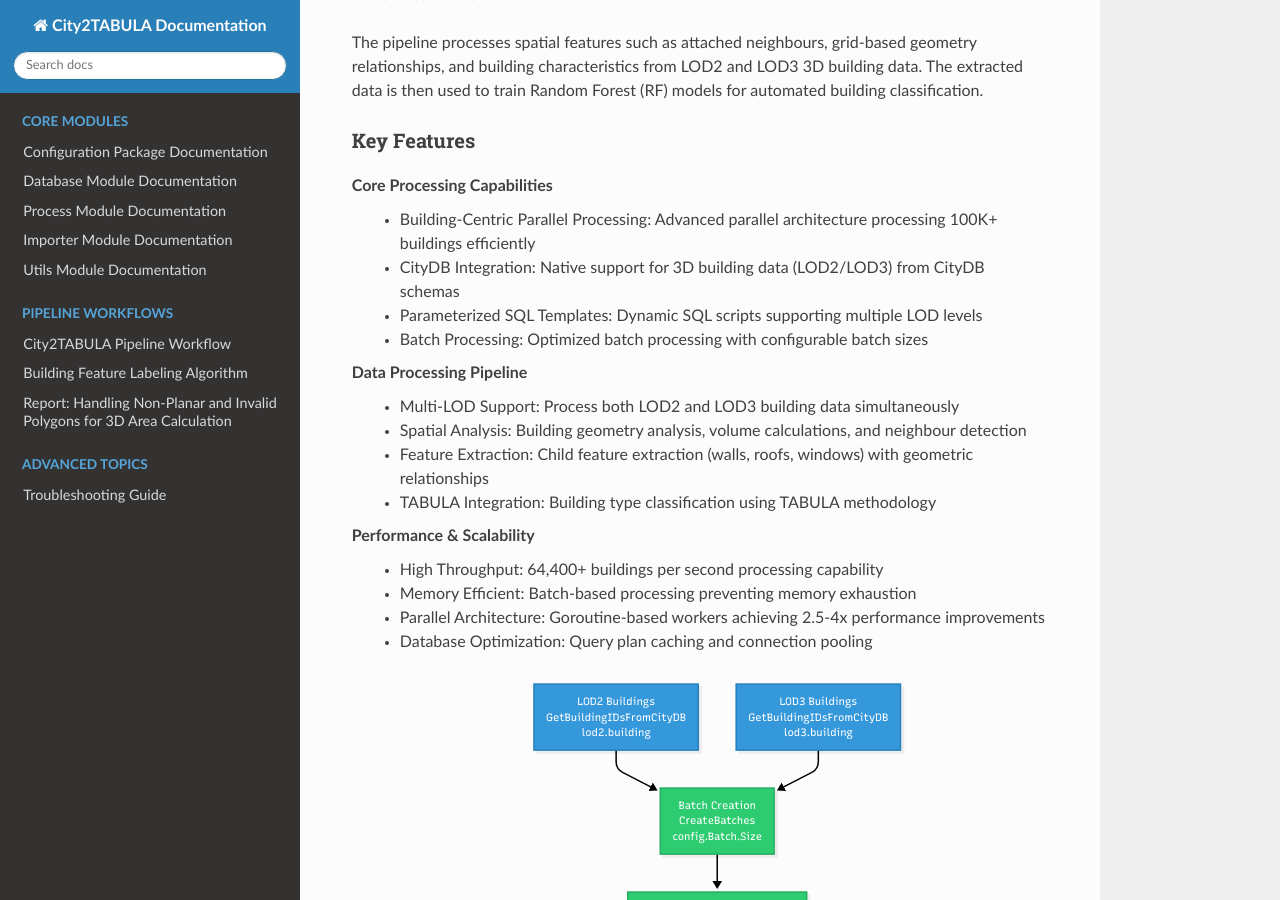
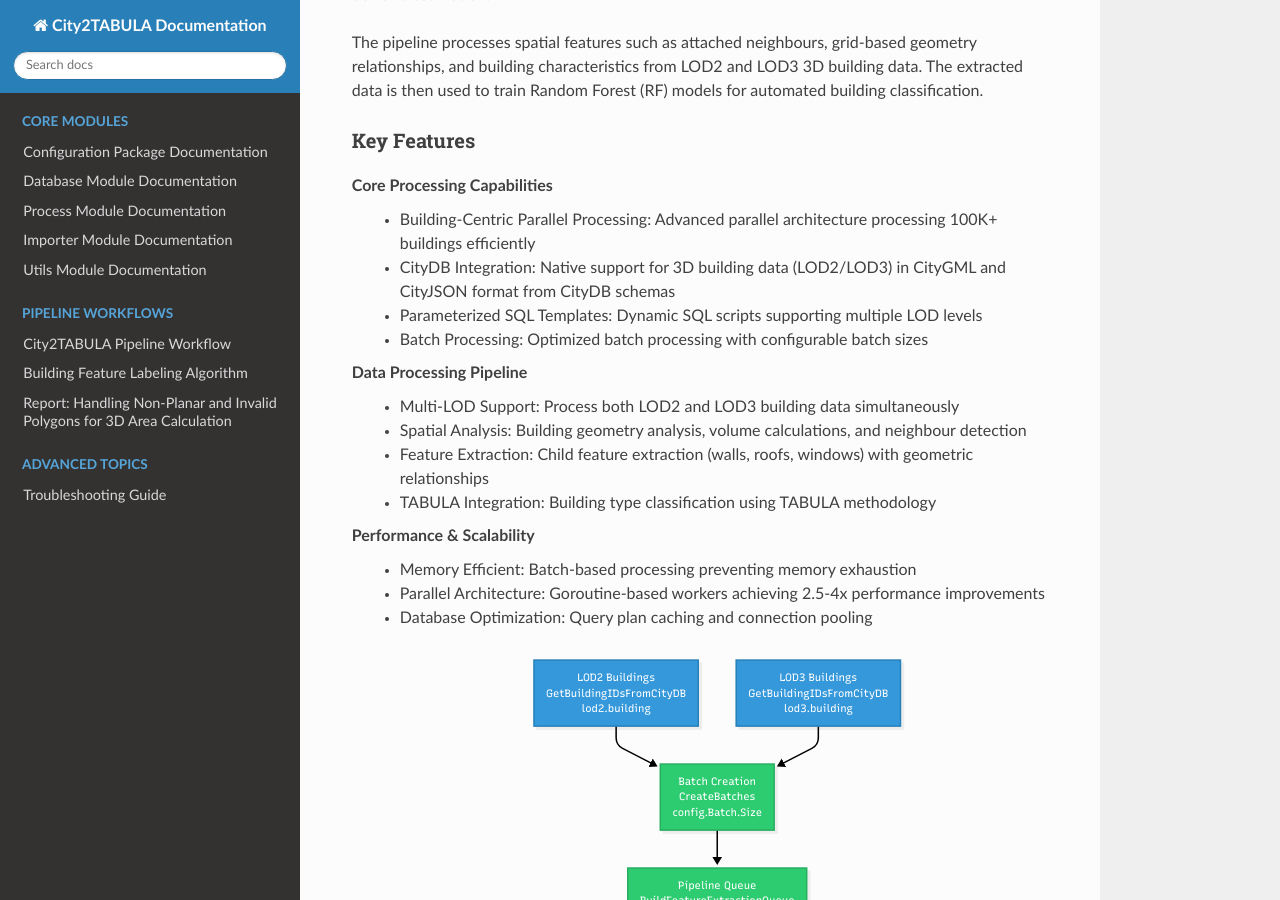
Before and after one commit to THD-Spatial/City2TABULA, a Sphinx documentation site: the page built from docs/source/index.rst, in a window 1280 px wide and 900 px high, scrolled down 406 px. Built offline with Sphinx 7.4.7 and the Read the Docs theme 3.1.0, drawn with Linux system fonts in a browser that asks for light colours; pages that are not in the unit, such as notebooks, are missing from menus.

Commit message:
Update README and index.rst to specify CityDB integration formats

```diff
--- a/docs/source/index.rst
+++ b/docs/source/index.rst
@@ -16,7 +16,7 @@
 
 **Core Processing Capabilities**
   - Building-Centric Parallel Processing: Advanced parallel architecture processing 100K+ buildings efficiently
-  - CityDB Integration: Native support for 3D building data (LOD2/LOD3) from CityDB schemas
+  - CityDB Integration: Native support for 3D building data (LOD2/LOD3) in CityGML and CityJSON format from CityDB schemas
   - Parameterized SQL Templates: Dynamic SQL scripts supporting multiple LOD levels
   - Batch Processing: Optimized batch processing with configurable batch sizes
 
@@ -27,7 +27,6 @@
   - TABULA Integration: Building type classification using TABULA methodology
 
 **Performance & Scalability**
-  - High Throughput: 64,400+ buildings per second processing capability
   - Memory Efficient: Batch-based processing preventing memory exhaustion
   - Parallel Architecture: Goroutine-based workers achieving 2.5-4x performance improvements
   - Database Optimization: Query plan caching and connection pooling
```
Also changed, not shown: README.md (+1 -1 lines).
